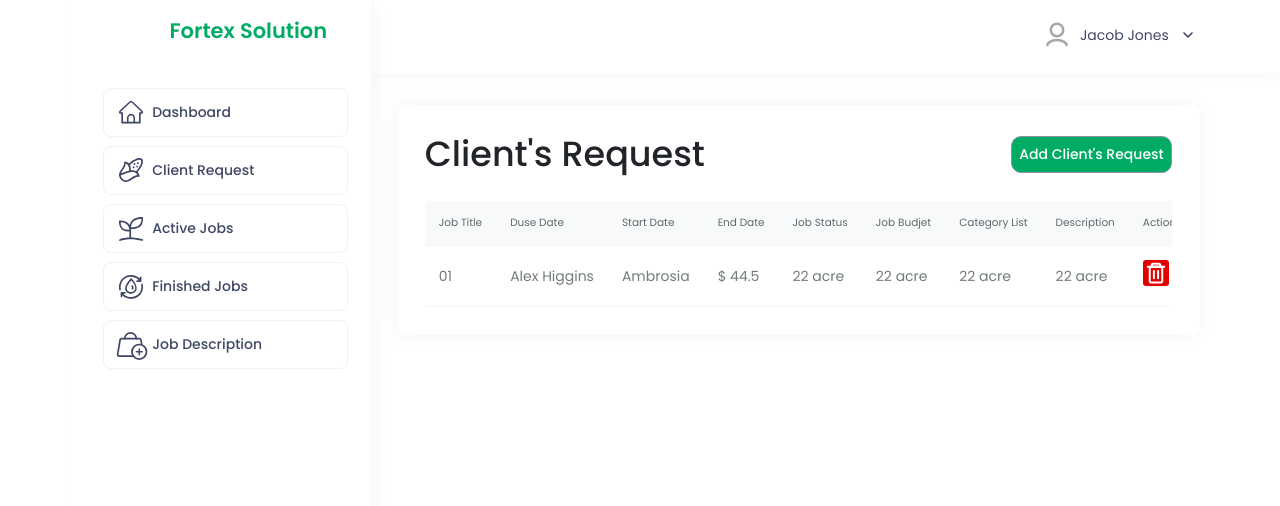
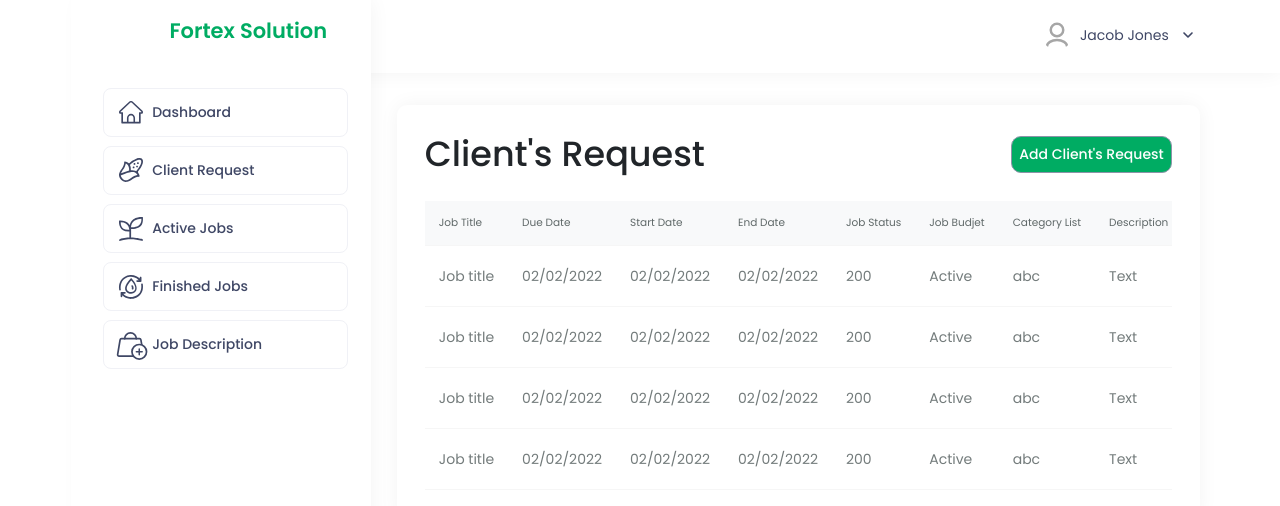
Before and after one commit to itsaboutcode/reactappforagencies, a React (Create React App) app: page /clientsRequest in a window 1280 px wide. Shown: the top 506 px of the page. Built offline with nearby package versions, Linux system fonts and the light colour scheme.

Commit message:
job request list added

```diff
--- a/src/components/Dashboard/Shared/JobRequest.js
+++ b/src/components/Dashboard/Shared/JobRequest.js
@@ -1,5 +1,13 @@
 import React from "react";
 import JobRequestPopup from "../../Popups/JobRequestPopup";
+
+
+const clientsRequestData = [
+    {jobTitle:'Job title', dueDate: '02/02/2022', startDate: '02/02/2022', endDate: '02/02/2022', jobBudjet: '200', jobStatus: 'Active', categoryList: 'abc', discription: 'Text'},
+    {jobTitle:'Job title', dueDate: '02/02/2022', startDate: '02/02/2022', endDate: '02/02/2022', jobBudjet: '200', jobStatus: 'Active', categoryList: 'abc', discription: 'Text'},
+    {jobTitle:'Job title', dueDate: '02/02/2022', startDate: '02/02/2022', endDate: '02/02/2022', jobBudjet: '200', jobStatus: 'Active', categoryList: 'abc', discription: 'Text'},
+    {jobTitle:'Job title', dueDate: '02/02/2022', startDate: '02/02/2022', endDate: '02/02/2022', jobBudjet: '200', jobStatus: 'Active', categoryList: 'abc', discription: 'Text'}
+]
 
 
 const JobRequest = () => {
@@ -19,7 +27,7 @@ const JobRequest = () => {
                       <thead class="table-light">
                         <tr>
                           <th>Job Title</th>
-                          <th>Duse Date</th>
+                          <th>Due Date</th>
                           <th>Start Date</th>
                           <th>End Date</th>
                           <th>Job Status</th>
@@ -30,20 +38,22 @@ const JobRequest = () => {
                         </tr>
                       </thead>
                       <tbody>
+                        {clientsRequestData?.map(comp =>
                             <tr>
-                          <td>01</td>
-                          <td>Alex Higgins</td>
-                          <td>Ambrosia</td>
-                          <td>$ 44.5</td>
-                          <td>22 acre </td>
-                          <td>22 acre </td>
-                          <td>22 acre </td>
-                          <td>22 acre </td>
+                                <td>{comp.jobTitle}</td>
+                                <td>{comp.dueDate}</td>
+                                <td>{comp.startDate}</td>
+                                <td>{comp.endDate}</td>
+                                <td>{comp.jobBudjet}</td>
+                                <td>{comp.jobStatus}</td>
+                                <td>{comp.categoryList}</td>
+                                <td>{comp.discription}</td>
                                 <td class="text-center">
                                     <a href="javascript:;" class="list-actions ic-delete mr-1"></a>
                                     <a href="javascript:;" class="list-actions ic-edit"></a>
                                 </td>
                             </tr>
+                        )}
 
 
                       </tbody>
```
Lines whose indentation alone changed are shown as unchanged.
